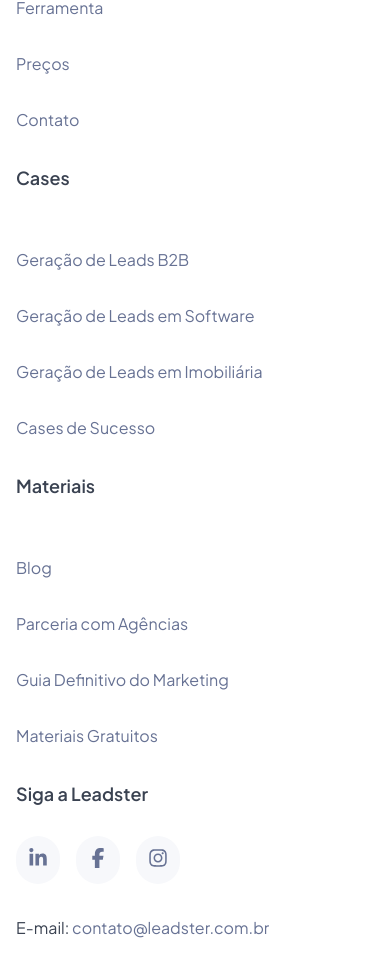
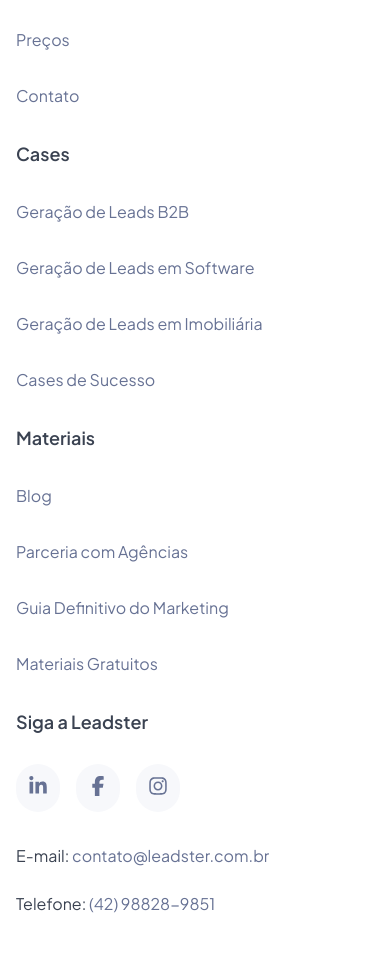
Before and after one commit to tascintra/videos-library, a Next.js app: page / in a window 390 px wide. Shown: the part 1039-1997 px from the top of the page. Built offline with nearby package versions, Linux system fonts and the light colour scheme.

Commit message:
refactor(footerwidget): footer molecules refactored to only one reusable component

```diff
--- a/src/components/molecules/Footer/Cases.tsx
+++ /dev/null
@@ -1,16 +0,0 @@
-import { CustomLink, Title } from '@/components/atoms'
-
-const links = ['Geração de Leads B2B', 'Geração de Leads em Software', 'Geração de Leads em Imobiliária', 'Cases de Sucesso']
-
-export const Cases = () => {
-  return (
-    <section className='flex flex-col gap-8'>
-      <Title classname='mb-6'>Cases</Title>
-      {links.map((link) => (
-        <CustomLink key={link} href={`#${link}`}>
-          {link}
-        </CustomLink>
-      ))}
-    </section>
-  )
-}
--- a/src/components/molecules/Footer/Follow.tsx
+++ b/src/components/molecules/Footer/Follow.tsx
@@ -25,6 +25,11 @@
   },
 ]
 
+const contactInfo = [
+  { label: 'E-mail', value: 'contato@leadster.com.br' },
+  { label: 'Telefone', value: '(42) 98828-9851' },
+]
+
 export const Follow = () => {
   return (
     <section className="flex flex-col gap-6">
@@ -41,12 +46,11 @@
           </Link>
         ))}
       </div>
-      <p className="text-sec-500">
-        <span className="text-prim-800">E-mail:</span> contato@leadster.com.br
-      </p>
-      <p className="text-sec-500">
-        <span className="text-prim-800">Telefone:</span> (42) 98828-9851
-      </p>
+      {contactInfo.map(({ label, value }) => (
+        <p key={label} className="text-sec-500">
+          <span className="text-prim-800">{label}:</span> {value}
+        </p>
+      ))}
     </section>
   )
 }
--- a/src/components/molecules/Footer/MainLinks.tsx
+++ b/src/components/molecules/Footer/FooterWidget.tsx
@@ -1,11 +1,14 @@
 import { CustomLink, Title } from '@/components/atoms'
 
-const links = ['Home', 'Ferramenta', 'Preços', 'Contato']
+interface IFooterWidget {
+  title: string
+  links: Array<string>
+}
 
-export const MainLinks = () => {
+export const FooterWidget = ({ title, links }: IFooterWidget) => {
   return (
     <section className="flex flex-col gap-8">
-      <Title classname="mb-6">Links Principais</Title>
+      <Title classname="lg:mb-6">{title}</Title>
       {links.map((link) => (
         <CustomLink key={link} href={`#${link}`}>
           {link}
--- a/src/components/molecules/Footer/Materials.tsx
+++ /dev/null
@@ -1,21 +0,0 @@
-import { CustomLink, Title } from '@/components/atoms'
-
-const links = [
-  'Blog',
-  'Parceria com Agências',
-  'Guia Definitivo do Marketing',
-  'Materiais Gratuitos',
-]
-
-export const Materials = () => {
-  return (
-    <section className="flex flex-col gap-8">
-      <Title classname="mb-6">Materiais</Title>
-      {links.map((link) => (
-        <CustomLink key={link} href={`#${link}`}>
-          {link}
-        </CustomLink>
-      ))}
-    </section>
-  )
-}
--- a/src/components/molecules/index.tsx
+++ b/src/components/molecules/index.tsx
@@ -3,8 +3,6 @@
 export { LineSeparator } from './Banner/Separator'
 export { Subtitle } from './Banner/Subtitle'
 export { Tooltip } from './Banner/Tooltip'
-export { MainLinks } from './Footer/MainLinks'
-export { Cases } from './Footer/Cases'
-export { Materials } from './Footer/Materials'
 export { Follow } from './Footer/Follow'
 export { FooterBar } from './Footer/FooterBar'
+export { FooterWidget } from './Footer/FooterWidget'
--- a/src/components/organisms/Footer/Footer.tsx
+++ b/src/components/organisms/Footer/Footer.tsx
@@ -1,16 +1,33 @@
 import Image from 'next/image'
 import LeadsterLogo from '@/assets/logo.png'
-import {
-  MainLinks,
-  Cases,
-  Materials,
-  Follow,
-  FooterBar,
-} from '@/components/molecules'
+import { Follow, FooterBar, FooterWidget } from '@/components/molecules'
 
-interface FooterProps {}
+const footerLinks = [
+  {
+    title: 'Links Principais',
+    links: ['Home', 'Ferramenta', 'Preços', 'Contato'],
+  },
+  {
+    title: 'Cases',
+    links: [
+      'Geração de Leads B2B',
+      'Geração de Leads em Software',
+      'Geração de Leads em Imobiliária',
+      'Cases de Sucesso',
+    ],
+  },
+  {
+    title: 'Materiais',
+    links: [
+      'Blog',
+      'Parceria com Agências',
+      'Guia Definitivo do Marketing',
+      'Materiais Gratuitos',
+    ],
+  },
+]
 
-export const Footer = ({}: FooterProps) => {
+export const Footer = () => {
   return (
     <footer className="flex w-full flex-col items-center">
       <div className="my-14">
@@ -20,9 +37,9 @@
         </p>
       </div>
       <div className="mb-20 grid w-full max-w-6xl grid-cols-1 justify-between gap-8 px-4 sm:grid-cols-2 lg:flex">
-        <MainLinks />
-        <Cases />
-        <Materials />
+        {footerLinks.map(({ title, links }) => (
+          <FooterWidget key={title} title={title} links={links} />
+        ))}
         <Follow />
       </div>
       <FooterBar />
```
